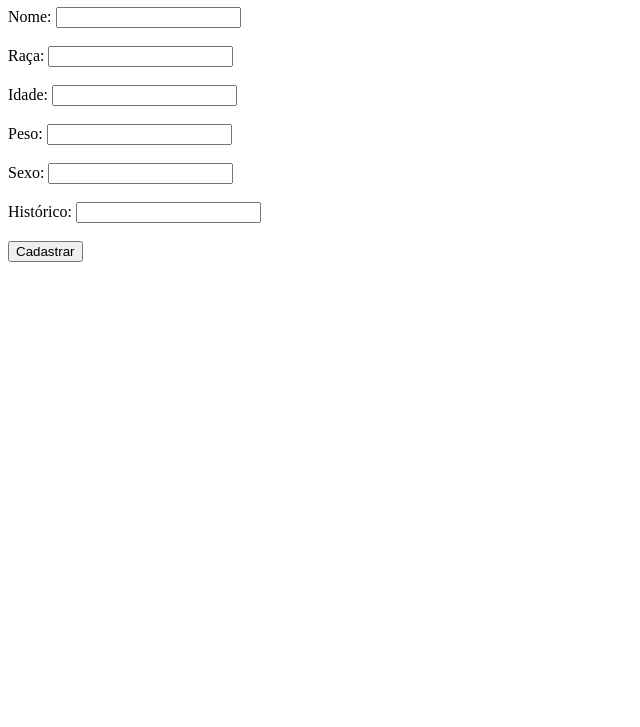
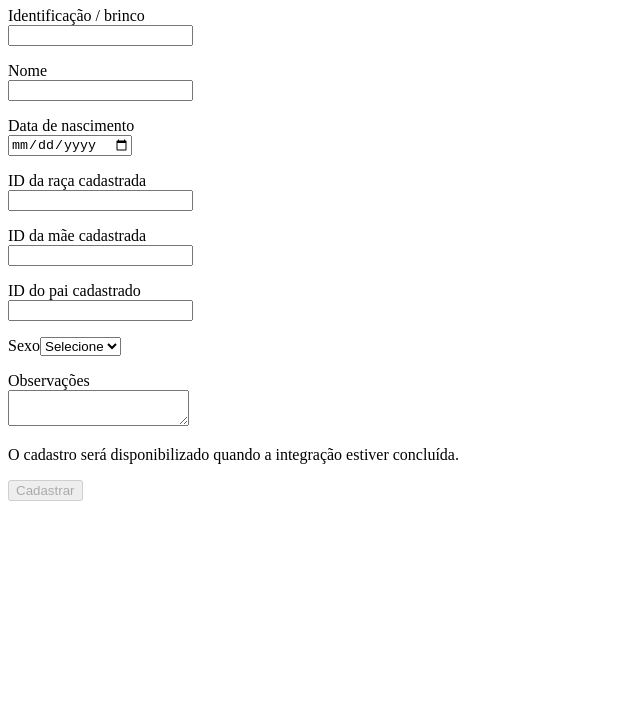
Before and after one commit to Vinicius0988/Desafio-Devs2Blu-2026, a plain HTML site: page src/frontend/html/cadastro.html in a window 1280 px wide. Shown: the part 73-800 px from the top of the page, without its empty margins (0-640 px from the left). Drawn offline with Linux system fonts and the light colour scheme.

Commit message:
fix: alinha cadastro de animais e documenta execucao

```diff
--- a/src/frontend/html/cadastro.html
+++ b/src/frontend/html/cadastro.html
@@ -1,32 +1,19 @@
 <!DOCTYPE html>
-<html lang="en">
-<head>
-    <meta charset="UTF-8">
-    <meta name="viewport" content="width=device-width, initial-scale=1.0">
-    <title>Agroboi</title>
-</head>
+<html lang="pt-BR">
+<head><meta charset="UTF-8"><meta name="viewport" content="width=device-width, initial-scale=1.0"><title>AgroBoi — Cadastro de animal</title></head>
 <body>
-    <h1>Cadastro</h1>
-    <form>
-        <label for="nome">Nome:</label>
-        <input type="text" id="nome" name="nome" required>
-        <br><br>
-        <label for="raca">Raça:</label>
-        <input type="text" id="raca" name="raca" required>
-        <br><br>
-        <label for="idade">Idade:</label>
-        <input type="number" id="idade" name="idade" required>
-        <br><br>
-        <label for="peso">Peso:</label>
-        <input type="number" id="peso" name="peso" required>
-        <br><br>
-        <label for="sexo">Sexo:</label>
-        <input type="text" id="sexo" name="sexo" required>
-        <br><br>
-        <label for="historico">Histórico:</label>
-        <input type="text" id="historico" name="historico" required>
-        <br><br>
-        <input type="submit" value="Cadastrar">
-    </form>
-</body>
-</html>
+<h1>Cadastro de animal</h1>
+<form id="animal-form">
+<p><label for="identificacao">Identificação / brinco</label><br><input id="identificacao" name="identificacao" type="text" required maxlength="50"></p>
+<p><label for="nome">Nome</label><br><input id="nome" name="nome" type="text" maxlength="100"></p>
+<p><label for="dataNascimento">Data de nascimento</label><br><input id="dataNascimento" name="dataNascimento" type="date"></p>
+<p><label for="racaId">ID da raça cadastrada</label><br><input id="racaId" name="racaId" type="number" min="1" step="1"></p>
+<p><label for="maeId">ID da mãe cadastrada</label><br><input id="maeId" name="maeId" type="number" min="1" step="1"></p>
+<p><label for="paiId">ID do pai cadastrado</label><br><input id="paiId" name="paiId" type="number" min="1" step="1"></p>
+<p><label for="sexo">Sexo</label><select id="sexo" name="sexo" required><option value="">Selecione</option><option value="MACHO">Macho</option><option value="FEMEA">Fêmea</option></select></p>
+<p><label for="observacoes">Observações</label><br><textarea id="observacoes" name="observacoes"></textarea></p>
+<p>O cadastro será disponibilizado quando a integração estiver concluída.</p>
+<button type="button" disabled>Cadastrar</button>
+</form>
+<script src="../js/cadastro.js"></script>
+</body></html>
--- a/src/frontend/js/cadastro.js
+++ b/src/frontend/js/cadastro.js
@@ -0,0 +1 @@
+document.getElementById('animal-form').addEventListener('submit', event => event.preventDefault());
--- a/src/frontend/js/login.js
+++ b/src/frontend/js/login.js
@@ -0,0 +1 @@
+document.getElementById('login-form').addEventListener('submit', event => event.preventDefault());
```
Also changed, not shown: src/frontend/html/alimentacao.html (+1 -1 lines), src/frontend/html/animais.html (+1 -1 lines), src/frontend/html/dashboard.html (+1 -1 lines), src/frontend/html/financeiro.html (+1 -1 lines), src/frontend/html/login.html (+5 -3 lines), src/frontend/html/pesagem.html (+1 -1 lines), src/frontend/html/reproducao.html (+1 -1 lines), src/frontend/html/saude.html (+1 -1 lines), src/frontend/index.html (+1 -1 lines), 1 other file.
